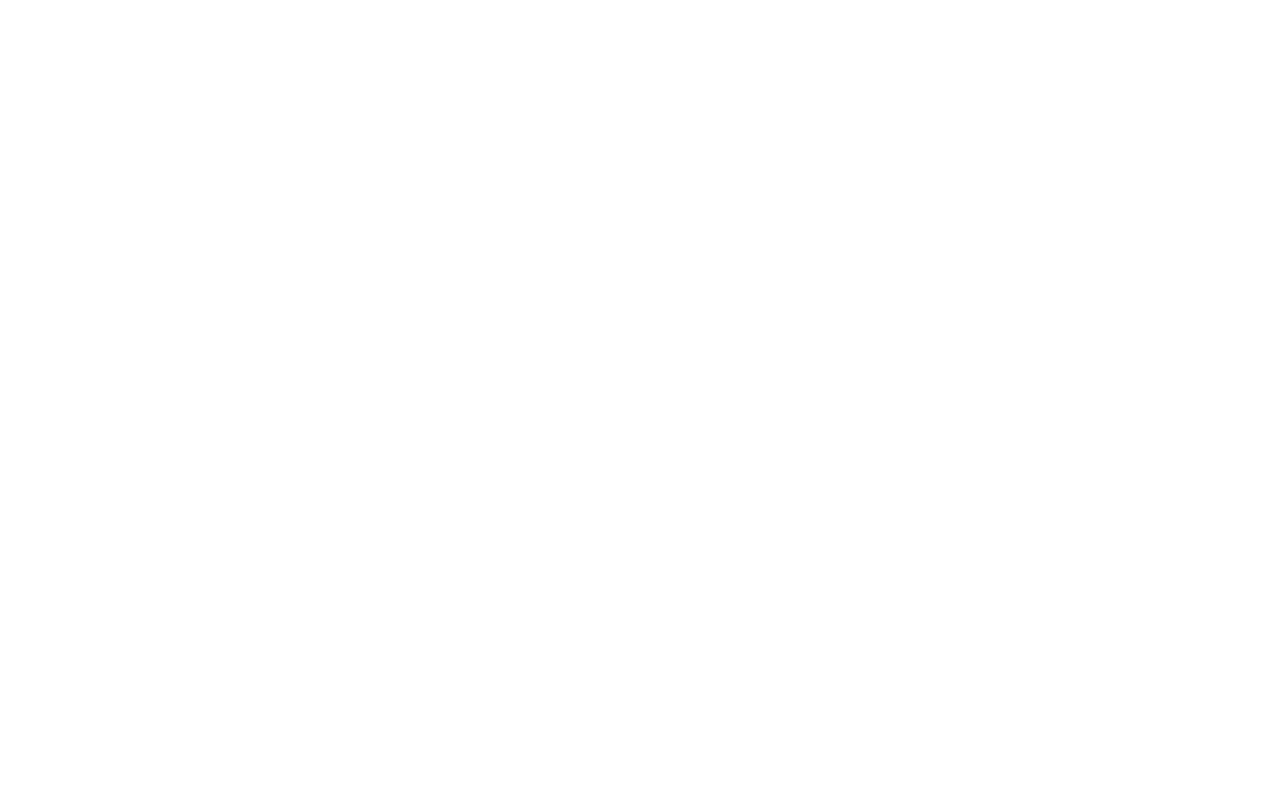
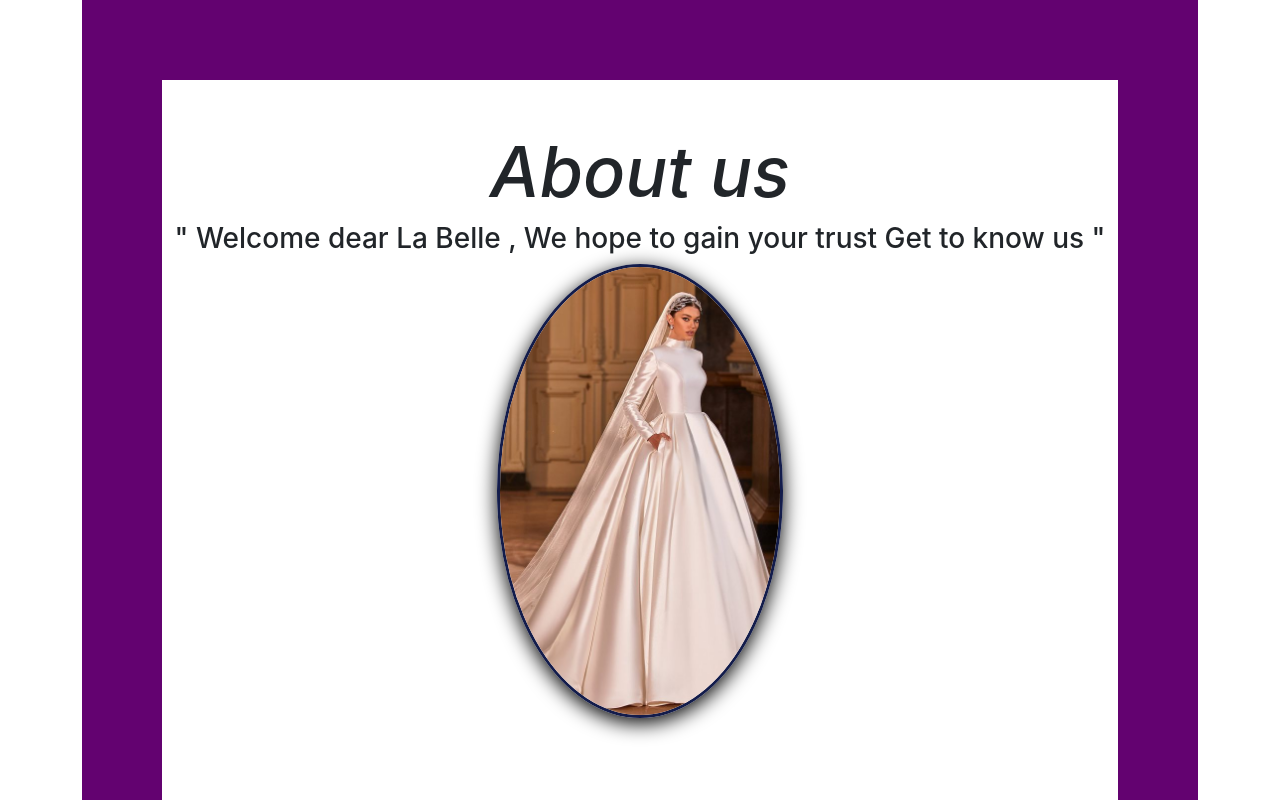
Before and after one commit to danarabdulhaq/bridal_dresswear_rental_website, a React (Create React App) app: page / in a window 1280 px wide. Shown: the top 800 px of the page. Built offline with nearby package versions, Linux system fonts and the light colour scheme.

Commit message:
Merge branch 'main' of https://github.com/danaabdulhaq/bridal_dresswear_rental_website into danar

```diff
--- a/src/App.js
+++ b/src/App.js
@@ -1,10 +1,20 @@
 import './App.css';
+import About from './components/Pages/Aboutus';
+// import DisplayDress from './components/DisplayDress';
+//Components_fill_card
+// import Calendar from './components/Calendar'
+
 function App() {
   return (
 
 
       <>
+      {/* <DisplayDress/>      */}
 
+      {/* <Calendar/> */}
+
+
+     <About/>
 
 
       </>
```
